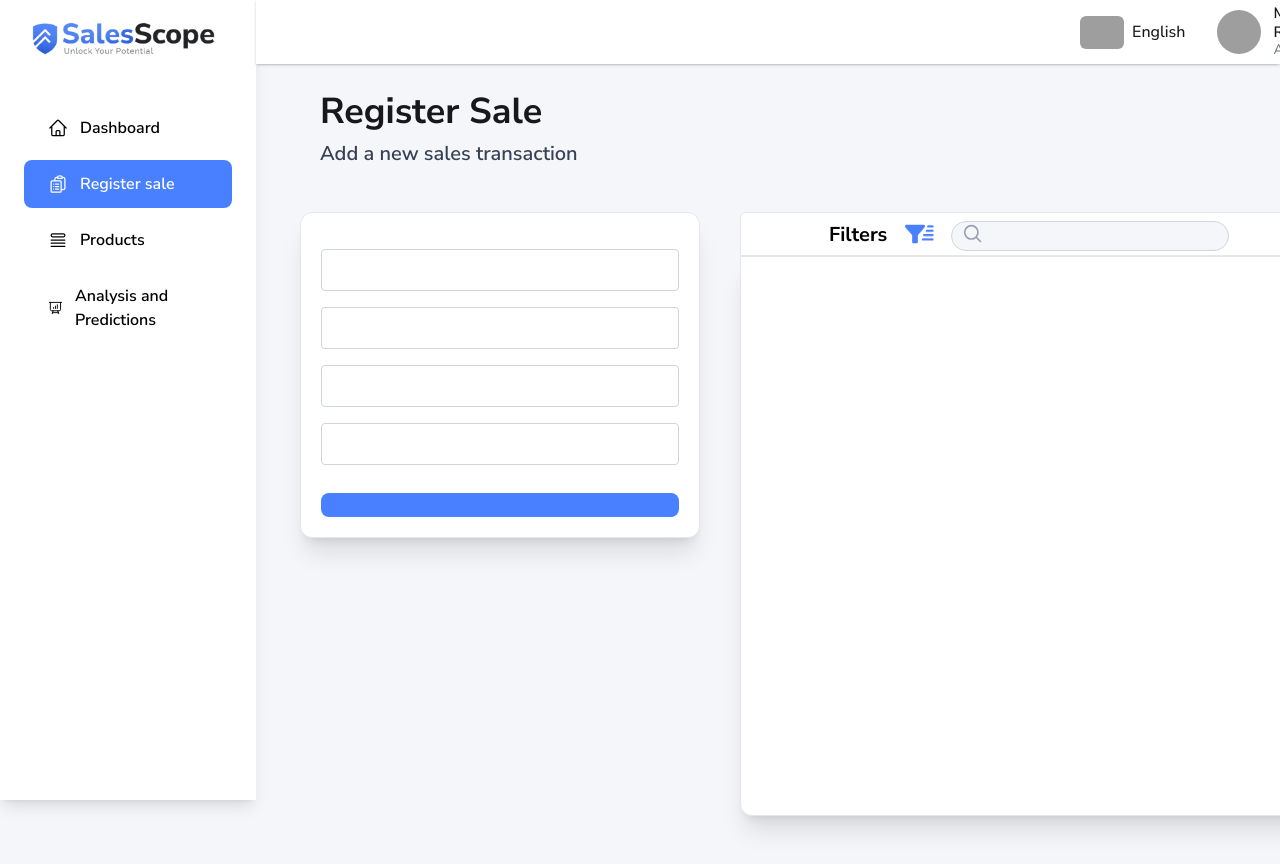
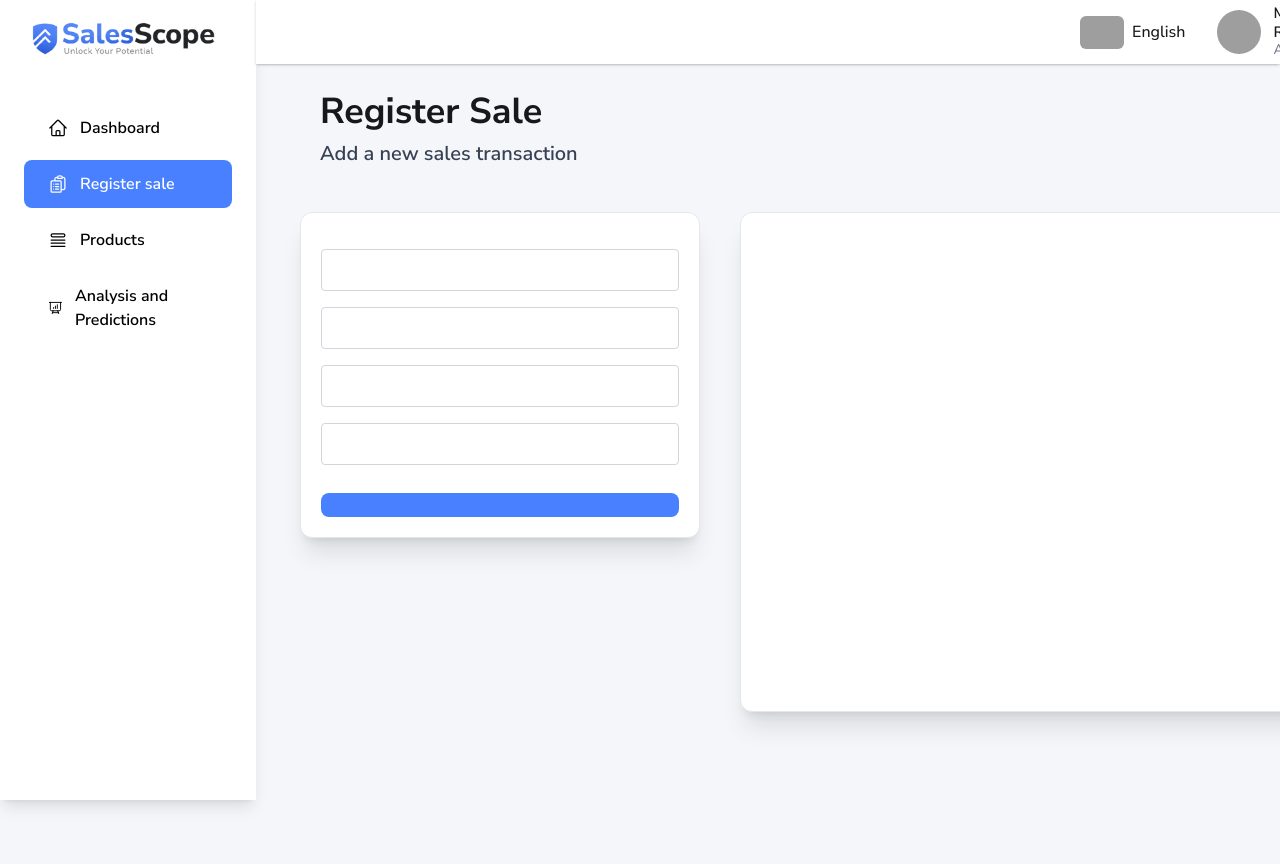
Before and after one commit to IntegrativeProject/SalesScope-Frontend, a Next.js app: page /registersale in a window 1280 px wide. Shown: the top 864 px of the page. Built offline with nearby package versions, Linux system fonts and the light colour scheme; grey boxes are pictures that could not be loaded.

Commit message:
new structure to ui folders

```diff
--- a/src/app/(dashboard)/products/page.tsx
+++ b/src/app/(dashboard)/products/page.tsx
@@ -1,4 +1,4 @@
-import ProductsClient from "@/components/ui/ProductsClient";
+import ProductsClient from "@/components/ui/productsUI/ProductsClient";
 import Card from "@/components/ui/Card";
 import { Product } from "@/types/ProductType";
 import { getProducts } from "@/services/products.services";
--- a/src/app/(dashboard)/registersale/page.tsx
+++ b/src/app/(dashboard)/registersale/page.tsx
@@ -1,5 +1,5 @@
-import ListContainer from "@/components/ui/ListContainer";
-import RegisterForm from "@/components/ui/RegisterForm";
+import ListContainer from "@/components/ui/productsUI/ListContainer";
+import RegisterForm from "@/components/ui/productsUI/RegisterProductForm";
 import React from "react";
 
 export default function page() {
--- a/src/app/login/page.tsx
+++ b/src/app/login/page.tsx
@@ -1,4 +1,4 @@
-import LoginPage from "@/components/ui/LoginPage";
+import LoginPage from "@/components/ui/loginUI/LoginPage";
 
 export default function Page() {
   return <LoginPage />;
--- a/src/app/register/page.tsx
+++ b/src/app/register/page.tsx
@@ -1,4 +1,4 @@
-import RegisterPage from '@/components/ui/RegisterPage';
+import RegisterPage from '@/components/ui/registerUI/RegisterPage';
 
 export default function Page() {
     return <RegisterPage />
--- a/src/components/ui/SearchBar.tsx
+++ /dev/null
@@ -1,32 +0,0 @@
-type SearchBarProps = {
-  w: string;
-};
-
-export default function SearchBar({ w }: SearchBarProps) {
-  return (
-    <div className={`relative ${w}   `}>
-      {/* Ícono de búsqueda */}
-      <svg
-        xmlns="http://www.w3.org/2000/svg"
-        className="h-5 w-5 absolute left-3 top-1/2 -translate-y-1/2 text-gray-400 pointer-events-none"
-        fill="none"
-        viewBox="0 0 24 24"
-        stroke="currentColor"
-      >
-        <path
-          strokeLinecap="round"
-          strokeLinejoin="round"
-          strokeWidth={2}
-          d="M21 21l-4.35-4.35M10 18a8 8 0 100-16 8 8 0 000 16z"
-        />
-      </svg>
-
-      {/* Input */}
-      <input
-        type="text"
-        className="w-auto pl-10   rounded-full border border-gray-300  text-gray-700 placeholder-gray-400
-          focus:outline-none focus:ring-2 focus:ring-blue-500 focus:border-transparent transition bg-[#F5F6FA] placeholder:font-light "
-      />
-    </div>
-  );
-}
--- a/src/components/ui/ListContainer.tsx
+++ b/src/components/ui/productsUI/ListContainer.tsx
@@ -1,7 +1,7 @@
 "use client";
 import { Product } from "@/types/ProductType";
 
-import SearchBar from "./SearchBar";
+
 
 type ListProps = {
   mainTitle?: string;
@@ -18,15 +18,9 @@ export default function ListContainer({
 }: ListProps) {
   return (
     <div>
-      <div className=" flex sticky top-0 z-5 space-x-20 text-xl font-bold text-black rounded-t-md h-11 shadow- border border-gray-200 bg-white p-2 ">
-        <h1>{mainTitle}</h1>
-        <div className="flex gap-4">
-          Filters
-          <img src="/icons/filter.png" alt="filter-icon" className="w-8" />
-          <SearchBar w="w-65" />
-        </div>
-      </div>
-      <section className=" p-4 bg-white w-150 h-140 rounded-xl rounded-t-none  space-y-5 shadow-xl border border-gray-200 overflow-y-scroll ">
+      <h1>{mainTitle}</h1>
+
+      <section className=" p-4 bg-white w-150 h-125 rounded-xl   space-y-5 shadow-xl border border-gray-200 overflow-y-scroll ">
         {products?.map((item) => (
           <article
             key={item.product_id}
--- a/src/components/ui/ProductsClient.tsx
+++ b/src/components/ui/productsUI/ProductsClient.tsx
@@ -4,11 +4,8 @@ import { useMemo, useState } from "react";
 import { Product } from "@/types/ProductType";
 import ListContainer from "./ListContainer";
 import ListSeconSection from "./ListSeconSection";
-import RegisterForm from "./RegisterForm";
-import {
-  deleteProduct,
-  updateProduct,
-} from "@/services/products.services";
+import RegisterForm from "./RegisterProductForm";
+import { deleteProduct, updateProduct } from "@/services/products.services";
 
 type Props = {
   initialProducts: Product[];
@@ -16,41 +13,31 @@ type Props = {
 
 export default function ProductsClient({ initialProducts }: Props) {
   const [products, setProducts] = useState<Product[]>(initialProducts);
-  const [selectedProduct, setSelectedProduct] =
-    useState<Product | null>(null);
-
-  // 🔎 FILTER STATES
+  const [selectedProduct, setSelectedProduct] = useState<Product | null>(null);
   const [search, setSearch] = useState("");
   const [category, setCategory] = useState("all");
   const [stockFilter, setStockFilter] = useState("all");
 
-  // ➕ CREATE
   const handleProductCreated = (newProduct: Product) => {
     setProducts((prev) => [newProduct, ...prev]);
   };
 
-  // 🗑 DELETE
   const handleDelete = async (id: number) => {
     if (!confirm("¿Eliminar producto?")) return;
 
     try {
       await deleteProduct(id);
-      setProducts((prev) =>
-        prev.filter((p) => p.product_id !== id)
-      );
+      setProducts((prev) => prev.filter((p) => p.product_id !== id));
     } catch {
       alert("Error eliminando producto");
     }
   };
 
-  // ✏️ UPDATE
   const handleUpdate = async (product: Product) => {
     try {
       await updateProduct(product);
       setProducts((prev) =>
-        prev.map((p) =>
-          p.product_id === product.product_id ? product : p
-        )
+        prev.map((p) => (p.product_id === product.product_id ? product : p))
       );
       setSelectedProduct(null);
     } catch {
@@ -58,15 +45,13 @@ export default function ProductsClient({ initialProducts }: Props) {
     }
   };
 
-  // 🔍 FILTERED PRODUCTS
   const filteredProducts = useMemo(() => {
     return products.filter((product) => {
       const matchName = product.name
         .toLowerCase()
         .includes(search.toLowerCase());
 
-      const matchCategory =
-        category === "all" || product.category === category;
+      const matchCategory = category === "all" || product.category === category;
 
       const matchStock =
         stockFilter === "all" ||
@@ -77,14 +62,10 @@ export default function ProductsClient({ initialProducts }: Props) {
     });
   }, [products, search, category, stockFilter]);
 
-  // 📂 UNIQUE CATEGORIES
-  const categories = Array.from(
-    new Set(products.map((p) => p.category))
-  );
+  const categories = Array.from(new Set(products.map((p) => p.category)));
 
   return (
     <div className="flex bg-white rounded-xl p-5 h-160 gap-6">
-      {/* LEFT */}
       <RegisterForm
         mainName="New Product"
         firstField="Name"
@@ -95,9 +76,7 @@ export default function ProductsClient({ initialProducts }: Props) {
         onCreated={handleProductCreated}
       />
 
-      {/* CENTER */}
       <div className="flex flex-col gap-4">
-        {/* FILTERS */}
         <div className="flex gap-3 bg-base-100 p-3 rounded-xl border">
           <input
             type="text"
@@ -139,7 +118,6 @@ export default function ProductsClient({ initialProducts }: Props) {
         />
       </div>
 
-      {/* RIGHT */}
       <ListSeconSection
         product={selectedProduct}
         onSave={handleUpdate}
```
Also changed, not shown: src/components/ui/loginUI/LoginPage.tsx (renamed from src/components/ui/LoginPage.tsx), src/components/ui/productsUI/ListSeconSection.tsx (renamed from src/components/ui/ListSeconSection.tsx), src/components/ui/productsUI/RegisterProductForm.tsx (renamed from src/components/ui/RegisterForm.tsx), src/components/ui/registerUI/RegisterPage.tsx (renamed from src/components/ui/RegisterPage.tsx).
